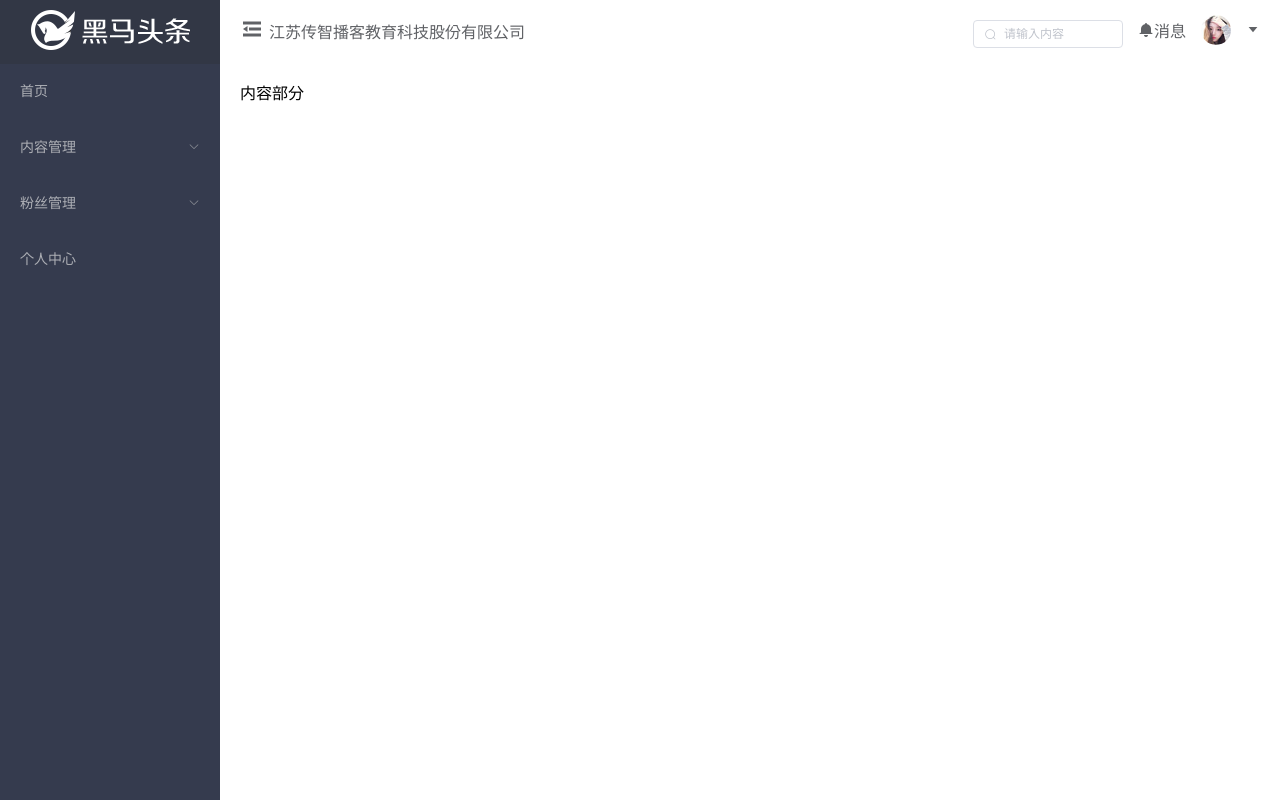
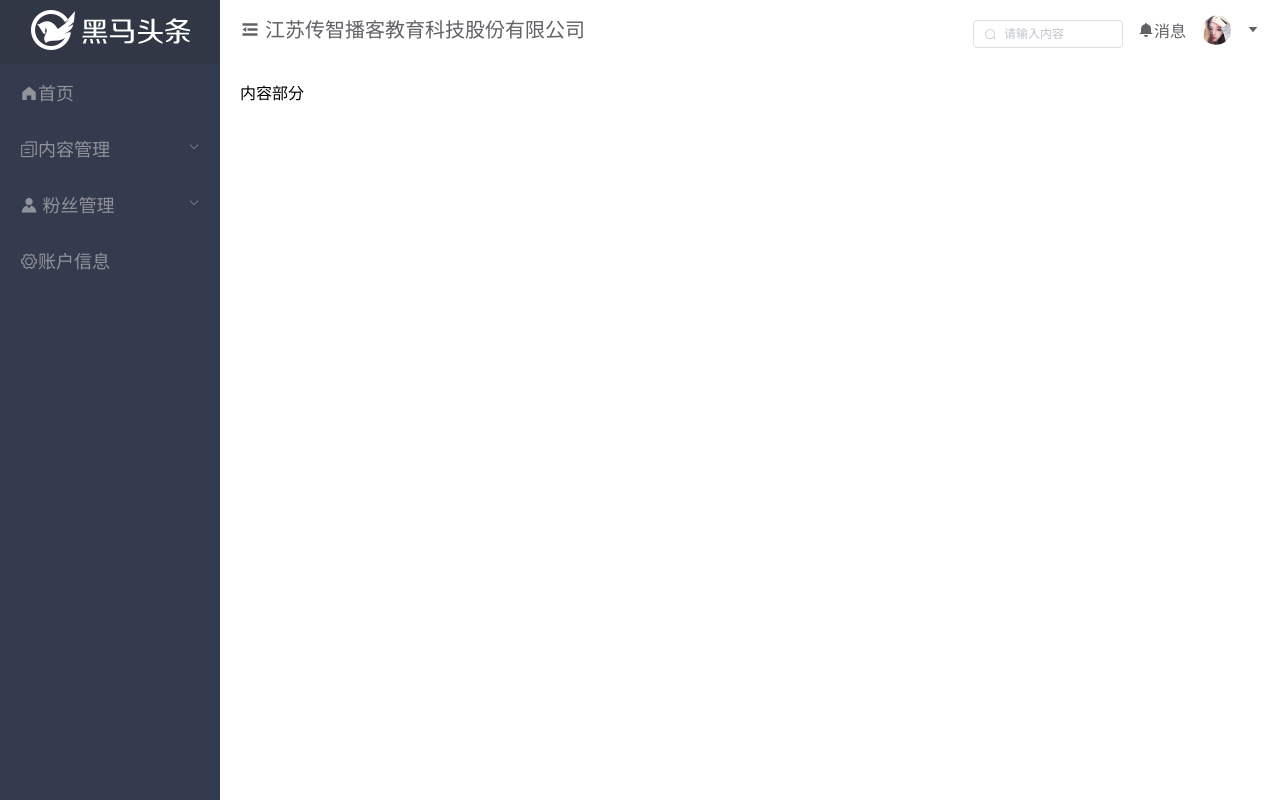
Before and after one commit to liuqinggang0523/heimatoutiao, a Vue app: page /#/home in a window 1280 px wide. Built offline with nearby package versions, Linux system fonts and the light colour scheme; no server answers; sample sign-in values are in the browser's storage.

Commit message:
主页模块-左侧导航配置路由

```diff
--- a/src/components/home/layout-aside.vue
+++ b/src/components/home/layout-aside.vue
@@ -3,23 +3,32 @@
      <div class="title">
        <img src="../../assets/img/logo_admin.png" alt="">
      </div>
-     <el-menu background-color="#353b4e" text-color="#adafb5" active-text-color="#ffd04b" style="border-right:none">
-        <el-menu-item>首页</el-menu-item>
+     <!-- 左侧到黄组件，开启路由 -->
+     <el-menu :router="true" background-color="#353b4e" text-color="#adafb5" active-text-color="#ffd04b" style="border-right:none">
+        <el-menu-item index="/home">
+          <i class="el-icon-s-home">首页</i>
+        </el-menu-item>
         <el-submenu index='1'>
-           <template slot="title">内容管理</template>
-           <el-menu-item>1</el-menu-item>
-           <el-menu-item>2</el-menu-item>
-           <el-menu-item>3</el-menu-item>
-           <el-menu-item>4</el-menu-item>
+            <template slot="title">
+              <i class="el-icon-document-copy">内容管理</i>
+            </template>
+           <el-menu-item index="/home/publish">发布文章</el-menu-item>
+           <el-menu-item index="/home/articles">文章列表</el-menu-item>
+           <el-menu-item index="/home/comment">评论管理</el-menu-item>
+           <el-menu-item index="/home/material">素材管理</el-menu-item>
         </el-submenu>
         <el-submenu index='2'>
-           <template slot="title">粉丝管理</template>
-           <el-menu-item>1</el-menu-item>
-           <el-menu-item>2</el-menu-item>
-           <el-menu-item>3</el-menu-item>
-           <el-menu-item>4</el-menu-item>
+            <template slot="title">
+              <i class="el-icon-s-custom"> 粉丝管理</i>
+            </template>
+           <el-menu-item index="picture">图文数据</el-menu-item>
+           <el-menu-item index="fansInfo">粉丝概况</el-menu-item>
+           <el-menu-item index="fanspicture">粉丝画像</el-menu-item>
+           <el-menu-item index="fansList">粉丝列表</el-menu-item>
         </el-submenu>
-        <el-menu-item>个人中心</el-menu-item>
+        <el-menu-item index="userInfo">
+           <i class="el-icon-setting">账户信息</i>
+        </el-menu-item>
      </el-menu>
 
    </div>
--- a/src/components/home/layout-header.vue
+++ b/src/components/home/layout-header.vue
@@ -1,8 +1,9 @@
 <template>
     <el-row class="layout-header" type="flex" align="middle">
       <el-col :span='12' class="left"  type='flex' justify="center">
-          <i class="el-icon-s-fold" style="font-size:24px"></i>
-          <span>江苏传智播客教育科技股份有限公司</span>
+          <i class="el-icon-s-fold" style="font-size:20px">
+            <span>江苏传智播客教育科技股份有限公司</span>
+          </i>
       </el-col>
       <el-col :span='12' class="right">
         <el-row type='flex' justify="end" align="middle">
@@ -52,7 +53,6 @@ export default {
       }
     }).then((res) => {
       this.userInfo = res.data.data
-      console.log(this.userInfo)
     })
   },
   methods: {
@@ -76,10 +76,10 @@ export default {
     .left{
       i{
         color: #606266;
-      }
-      span {
-        color: #606266;
-        margin-left: 5px;
+        span {
+          color: #606266;
+          margin-left: 5px;
+        }
       }
     }
     .right {
```
